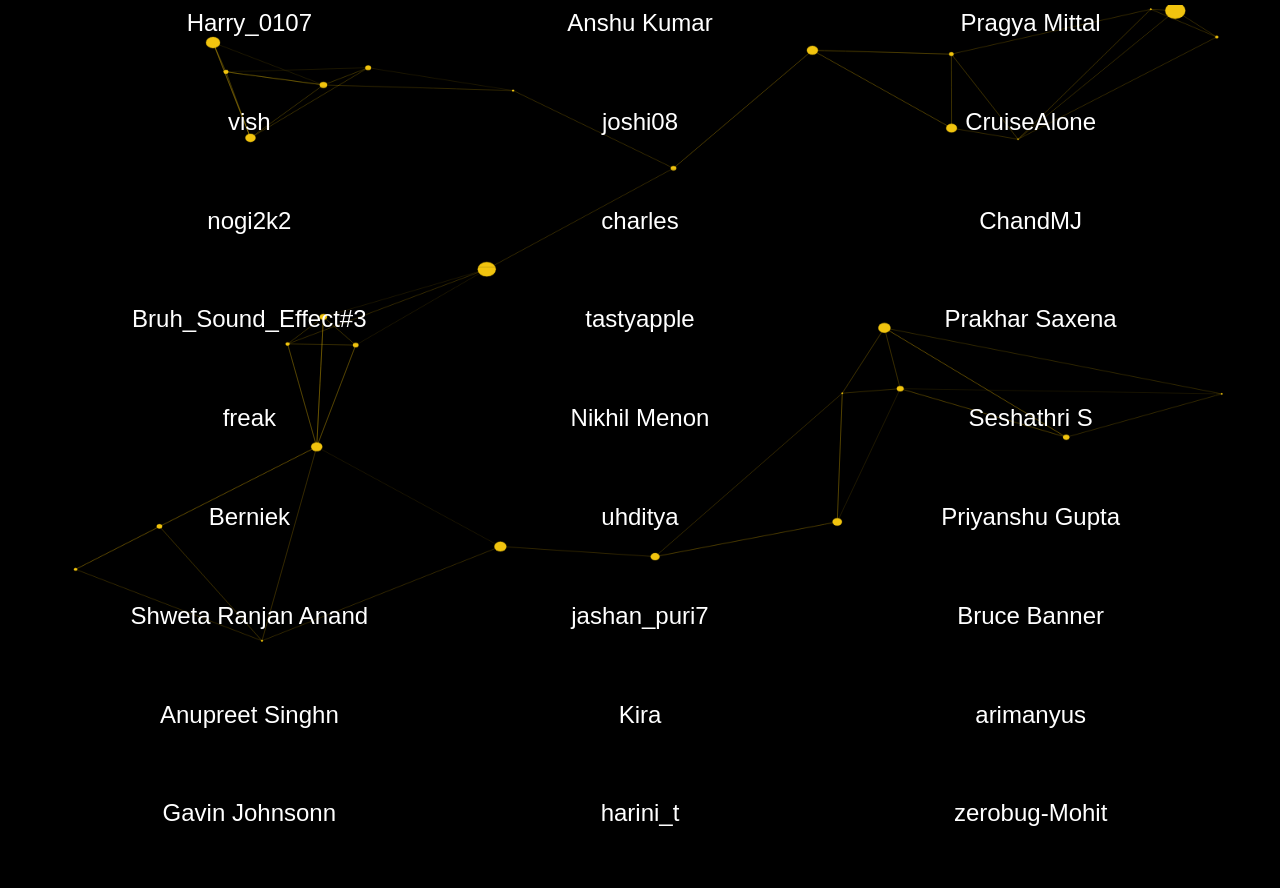
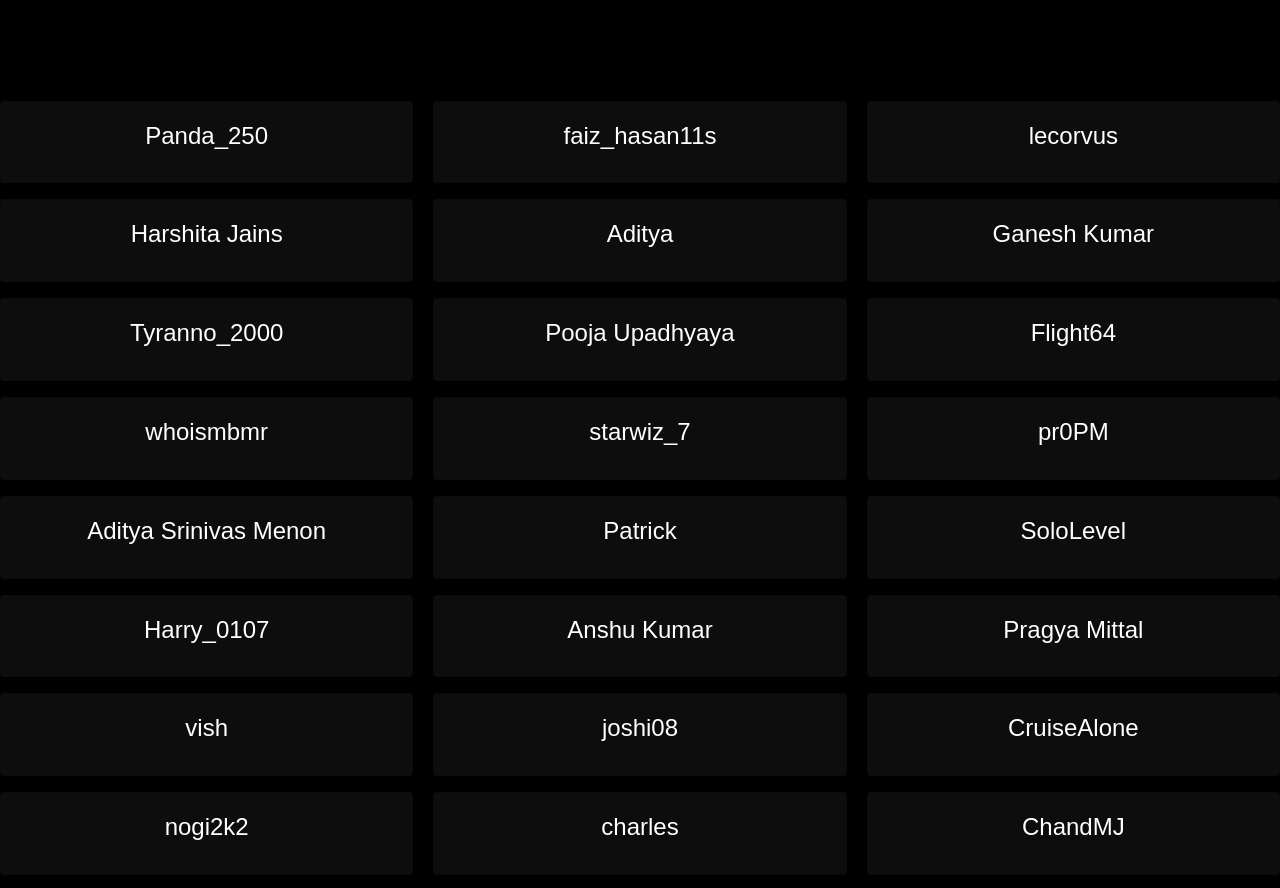
Before and after one commit to WindInOurChestHair/WindInOurChestHair.github.io, a plain HTML site: page members.html in a window 1280 px wide. Shown: the part 116-1004 px from the top of the page. Before the commit the page ends 800 px from the top, so only its background shows below. Drawn offline with nearby package versions, Linux system fonts and the light colour scheme.

Commit message:
member list updated

```diff
--- a/members.html
+++ b/members.html
@@ -4,10 +4,16 @@
 	<meta charset="UTF-8">
 	<meta http-equiv="X-UA-Compatible" content="IE=edge">
 	<meta name="viewport" content="width=device-width, initial-scale=1.0">
-    <title>Document</title>
+	<title>WIOCH</title>
 	<link rel="stylesheet" href="https://maxcdn.bootstrapcdn.com/bootstrap/4.0.0/css/bootstrap.min.css">
 	<link rel="stylesheet" href="style.css">
 	<script src="https://ajax.googleapis.com/ajax/libs/jquery/3.5.1/jquery.min.js"></script>
+
+	<style>
+		.card .card-columns {
+			display: relative;
+		}
+	</style>
 
 </head>
 
@@ -18,26 +24,29 @@
 		</div>
 		<div class="nav-link">
 			<ul>
-                <a href="#">
+				<a href="index.html">
 					<li>Home</li>
 				</a>
-                <a href="#">
+				<a href="about.html">
 					<li>About</li>
 				</a>
-                <a href="#">
+				<a href="https://discord.gg/wm8WUUjhj8">
 					<li>Join Us</li>
 				</a>
-                <a href="#">
+				<a href="members.html">
 					<li>Members</li>
 				</a>
 
 			</ul>
 		</div>
 	</div>
-    <div class="parallax-card">
-    <canvas id="playArea"> </canvas>
+	<br />
+	<br />
+	<br />
+	<br />
 	<div>
-    <div class="cards">
+
+
 		<div class="card-columns">
 			<div class="card text-white bg-dark mb-3 special-card">
 
@@ -50,7 +59,7 @@
 					<h4 class="card-title">Harshita Jains</h4>
 				</div>
 			</div>
-		<div class="card text-white bg-dark mb-3 special-card" style="height:100%;">
+			<div class="card text-white bg-dark mb-3 special-card">
 				<div class="card-body text-center">
 					<h4 class="card-title">Tyranno_2000</h4>
 				</div>
@@ -65,7 +74,7 @@
 					<h4 class="card-title">Aditya Srinivas Menon</h4>
 				</div>
 			</div>
-		<div class="card text-white bg-dark mb-3 special-card" style="height:100%;">
+			<div class="card text-white bg-dark mb-3 special-card">
 				<div class="card-body text-center">
 					<h4 class="card-title">Harry_0107</h4>
 
@@ -83,13 +92,13 @@
 
 				</div>
 			</div>
-		<div class="card text-white bg-dark mb-3 special-card" style="height:100%;">
+			<div class="card text-white bg-dark mb-3 special-card">
 				<div class="card-body text-center">
 					<h4 class="card-title">Bruh_Sound_Effect#3 </h4>
 
 				</div>
 			</div>
-		<div class="card text-white bg-dark mb-3 special-card" style="height:100%;">
+			<div class="card text-white bg-dark mb-3 special-card">
 				<div class="card-body text-center">
 					<h4 class="card-title">freak </h4>
 
@@ -106,7 +115,7 @@
 					<h4 class="card-title">Shweta Ranjan Anand</h4>
 				</div>
 			</div>
-		<div class="card text-white bg-dark mb-3 special-card" style="height:100%;">
+			<div class="card text-white bg-dark mb-3 special-card">
 				<div class="card-body text-center">
 					<h4 class="card-title">Anupreet Singhn</h4>
 				</div>
@@ -121,7 +130,7 @@
 					<h4 class="card-title">WindowsGaaia</h4>
 				</div>
 			</div>
-		<div class="card text-white bg-dark mb-3 special-card" style="height:100%;">
+			<div class="card text-white bg-dark mb-3 special-card">
 				<div class="card-body text-center">
 					<h4 class="card-title">starkizard</h4>
 
@@ -139,13 +148,13 @@
 
 				</div>
 			</div>
-		<div class="card text-white bg-dark mb-3 special-card" style="height:100%;">
+			<div class="card text-white bg-dark mb-3 special-card">
 				<div class="card-body text-center">
 					<h4 class="card-title">Pooja Upadhyaya</h4>
 
 				</div>
 			</div>
-		<div class="card text-white bg-dark mb-3 special-card" style="height:100%;">
+			<div class="card text-white bg-dark mb-3 special-card">
 				<div class="card-body text-center">
 					<h4 class="card-title">starwiz_7 </h4>
 
@@ -162,7 +171,7 @@
 					<h4 class="card-title">Anshu Kumar</h4>
 				</div>
 			</div>
-		<div class="card text-white bg-dark mb-3 special-card" style="height:100%;">
+			<div class="card text-white bg-dark mb-3 special-card">
 				<div class="card-body text-center">
 					<h4 class="card-title">joshi08</h4>
 				</div>
@@ -177,7 +186,7 @@
 					<h4 class="card-title">tastyapple</h4>
 				</div>
 			</div>
-		<div class="card text-white bg-dark mb-3 special-card" style="height:100%;">
+			<div class="card text-white bg-dark mb-3 special-card">
 				<div class="card-body text-center">
 					<h4 class="card-title">Nikhil Menon</h4>
 
@@ -195,13 +204,13 @@
 
 				</div>
 			</div>
-		<div class="card text-white bg-dark mb-3 special-card" style="height:100%;">
+			<div class="card text-white bg-dark mb-3 special-card">
 				<div class="card-body text-center">
 					<h4 class="card-title">Kira </h4>
 
 				</div>
 			</div>
-		<div class="card text-white bg-dark mb-3 special-card" style="height:100%;">
+			<div class="card text-white bg-dark mb-3 special-card">
 				<div class="card-body text-center">
 					<h4 class="card-title">harini_t </h4>
 
@@ -218,7 +227,7 @@
 					<h4 class="card-title">AbdNM</h4>
 				</div>
 			</div>
-		<div class="card text-white bg-dark mb-3 special-card" style="height:100%;">
+			<div class="card text-white bg-dark mb-3 special-card">
 				<div class="card-body text-center">
 					<h4 class="card-title"> lecorvus</h4>
 				</div>
@@ -233,7 +242,7 @@
 					<h4 class="card-title"> Flight64</h4>
 				</div>
 			</div>
-		<div class="card text-white bg-dark mb-3 special-card" style="height:100%;">
+			<div class="card text-white bg-dark mb-3 special-card">
 				<div class="card-body text-center">
 					<h4 class="card-title"> pr0PM</h4>
 
@@ -251,13 +260,13 @@
 
 				</div>
 			</div>
-		<div class="card text-white bg-dark mb-3 special-card" style="height:100%;">
+			<div class="card text-white bg-dark mb-3 special-card">
 				<div class="card-body text-center">
 					<h4 class="card-title">CruiseAlone </h4>
 
 				</div>
 			</div>
-		<div class="card text-white bg-dark mb-3 special-card" style="height:100%;">
+			<div class="card text-white bg-dark mb-3 special-card">
 				<div class="card-body text-center">
 					<h4 class="card-title"> ChandMJ </h4>
 
@@ -274,7 +283,7 @@
 					<h4 class="card-title"> Seshathri S</h4>
 				</div>
 			</div>
-		<div class="card text-white bg-dark mb-3 special-card" style="height:100%;">
+			<div class="card text-white bg-dark mb-3 special-card">
 				<div class="card-body text-center">
 					<h4 class="card-title"> Priyanshu Gupta</h4>
 				</div>
@@ -289,22 +298,17 @@
 					<h4 class="card-title"> arimanyus</h4>
 				</div>
 			</div>
-		<div class="card text-white bg-dark mb-3 special-card" style="height:100%;">
+			<div class="card text-white bg-dark mb-3 special-card">
 				<div class="card-body text-center">
 					<h4 class="card-title">zerobug-Mohit</h4>
 
+
+
 				</div>
-
 			</div>
 
 		</div>
 	</div>
-    <div id="stars-container">
-        <div id='stars'></div>
-        <div id='stars2'></div>
-        <div id='stars3'></div>
-  </div>
-</div></div>
 	<div>
 
 	</div>
--- a/style.css
+++ b/style.css
@@ -62,7 +62,7 @@ body{
    which tends to work better than using !important
    (future you will thank you later)*/
 
-  background-color: rgb(0, 0, 0,0) !important;
+  background-color: rgba(48, 47, 47, 0.274) !important;
 
 }
 h1{
```
Also changed, not shown: about.html (+5 -4 lines), index.html (+4 -3 lines). Lines whose indentation alone changed are shown as unchanged.
